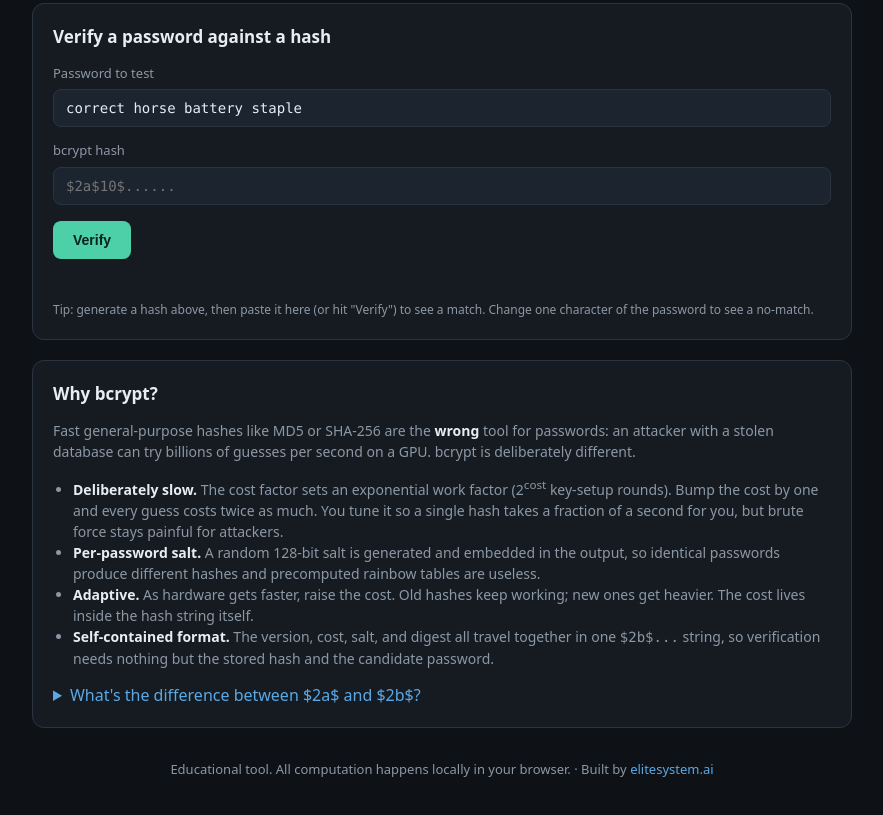
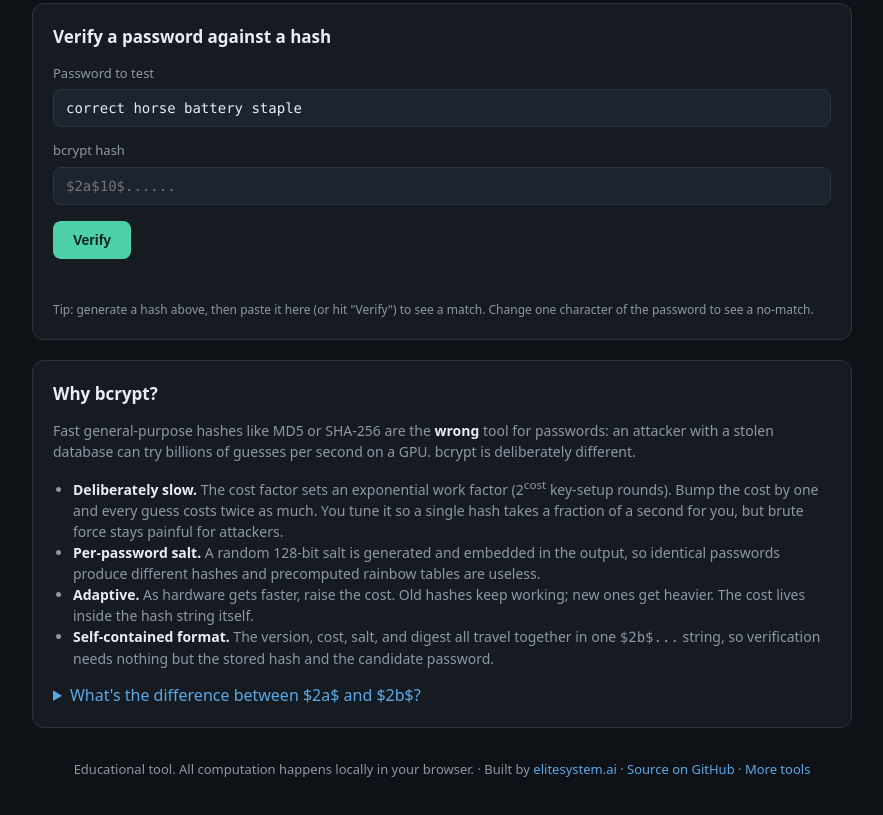
Before and after one commit to 0xelitesystem/bcrypt-playground, a plain HTML site: page index.html in a window 1280 px wide. Shown: the part 526-1341 px from the top of the page, without its empty margins (198-1081 px from the left). Drawn offline with Linux system fonts and the light colour scheme.

Commit message:
Link the catalog and elitesystem.ai from the README and add footer links to the source and the catalog

```diff
--- a/index.html
+++ b/index.html
@@ -231,7 +231,7 @@
 
   <footer>
     Educational tool. All computation happens locally in your browser. &middot;
-    Built by <a href="https://elitesystem.ai" rel="noopener">elitesystem.ai</a>
+    Built by <a href="https://elitesystem.ai" rel="noopener">elitesystem.ai</a> &middot; <a href="https://github.com/0xelitesystem/bcrypt-playground" target="_blank" rel="noopener">Source on GitHub</a> &middot; <a href="https://0xelitesystem.github.io/" target="_blank" rel="noopener">More tools</a>
   </footer>
 </div>
 
```
Also changed, not shown: 1 other file.
